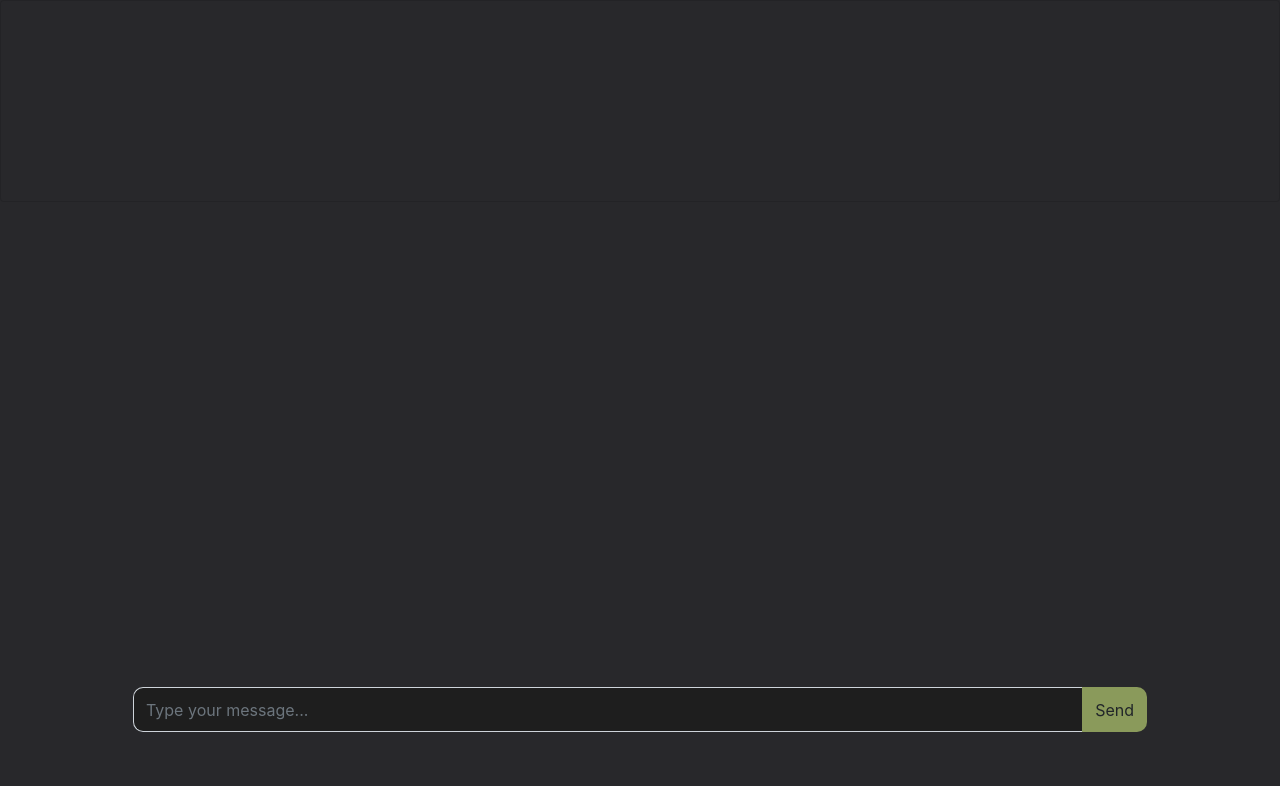
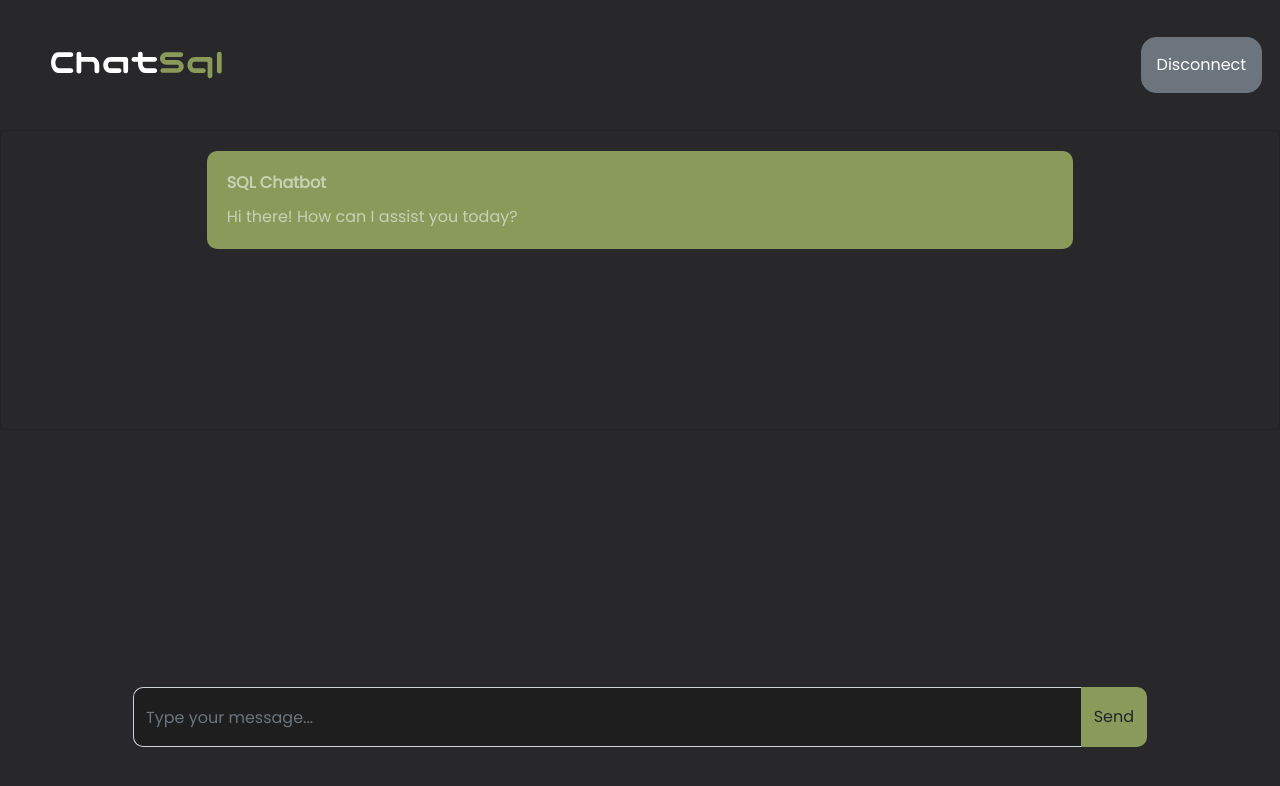
Before and after one commit to vishnuxprasad/ChatSql-speak2DB, a Django app: page /chat/ in a window 1280 px wide. Shown: the top 786 px of the page. Run offline with Django 4.2, Linux system fonts and the light colour scheme; some libraries are stand-ins or nearby versions.

Commit message:
Chat bot Completion.

```diff
--- a/ChatSql/speak2db/views.py
+++ b/ChatSql/speak2db/views.py
@@ -62,10 +62,12 @@ def chat(request):
             if request.method == 'GET':
                   # Render the initial chatbot interface
                   return render(request, 'chat.html')
-
+            if request.method == 'POST':
+                 return JsonResponse({'response': 'hello'})
             if db_uri is None:
                  return JsonResponse({'response': 'Database connection not established'})
             response = ""
+            '''
             if request.method == 'POST':
 
 
@@ -81,3 +83,4 @@ def chat(request):
                 response = db_chain.run(query)
 
             return JsonResponse({'response': response})
+            '''
--- a/ChatSql/static/css/chat.css
+++ b/ChatSql/static/css/chat.css
@@ -1,7 +1,41 @@
+@import url("https://fonts.googleapis.com/css2?family=Poppins&family=Urbanist:wght@500&display=swap");
+
 body{
     background-color: #28282b;
-    color: #E5E4E2;
+    color: rgba(255, 255, 255, 0.54);
+    font-family: Poppins;
+    font-style: normal;
   }
+
+  .HomeNavBar {
+    padding:16px;
+    display: flex;
+    gap: 70%;
+    width: 100%;
+    justify-content: space-between;
+    align-items: center;
+    color: white;
+}
+
+.HomeNavBar .Logo{
+    flex:1;
+    padding:35px;
+}
+
+.HomeNavBar .NavBarR{
+    flex: 0.8;
+    display: flex;
+    justify-content: space-around;
+}
+
+.HomeNavBar .NavBarR > *{
+    margin: 0 10px 0 10px;
+}
+
+.btn-style{
+  border-radius: 15px;
+  padding: 15px;
+}
     .messages-box {
       flex: 1;
       overflow-y: auto;
@@ -12,15 +46,18 @@ body{
     }
 
     .message {
-      margin-left:10%;
+      margin-left:15%;
       margin-bottom: 15px;
       list-style: none;
-      border-radius: 15px;
+      border-radius: 10px;
       height: auto;
-      padding-left: 10px;
-      width:80%;
+      padding: 10px;
+      width:70%;
     }
+    .message-sender{
+      margin-bottom:10px;
 
+    }
     .message-text {
       padding: 10px;
       border-radius: 20px;
@@ -54,14 +91,14 @@ body{
       border-right: none;
       border-radius: 10px;
       background: #1E1E1E;
-      height: 45px
+      height: 60px
     }
 
     .btn-submit {
       bottom: 0px;
       border-radius: 10px;
       background: #8A9A5B;
-      height: 45px;
+      height: 60px;
     }
 
     .message-box-color {
--- a/ChatSql/static/css/home.css
+++ b/ChatSql/static/css/home.css
@@ -21,3 +21,6 @@
 .HomeNavBar .NavBarR > *{
     margin: 0 10px 0 10px;
 }
+.btn{
+    padding:10px;
+}
--- a/ChatSql/templates/chat.html
+++ b/ChatSql/templates/chat.html
@@ -19,10 +19,39 @@
     />
   </head>
   <body>
+    <div class="HomeNavBar">
+      <div class="Logo">
+        <img src="{% static 'images/logo.svg' %}" alt="ChatSql" />
+      </div>
+      <div class="NavBarR">
+        <div class="NavBtn">
+          <button type="submit" id="disconnectBtn" class="btn btn-secondary btn-style">Disconnect</button>
+        </div>
+      </div>
+    </div>
+
+    <script>
+      const disconnectButton = document.getElementById('disconnectBtn');
+      disconnectButton.addEventListener('click', function() {
+        window.location.href = '/';
+      });
+    </script>
+
+
+    </div>
     <div class="chat-container">
       <div class="card flex-grow-1">
         <div class="card-body messages-box">
           <ul class="list-unstyled messages-list">
+            <li class="message received">
+              <div class="message-text">
+                <div class="message-sender">
+                  <b>SQL Chatbot</b>
+                </div>
+                <div class="message-content"> Hi there! How can I assist you today?</div>
+              </div>
+            </li>
+
             {% for chat in chats %}
 
             <li class="message sent">
```
Also changed, not shown: ChatSql/db.sqlite3.
